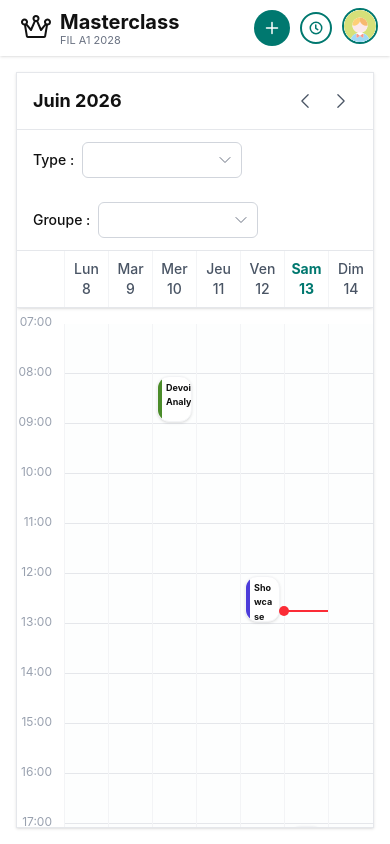
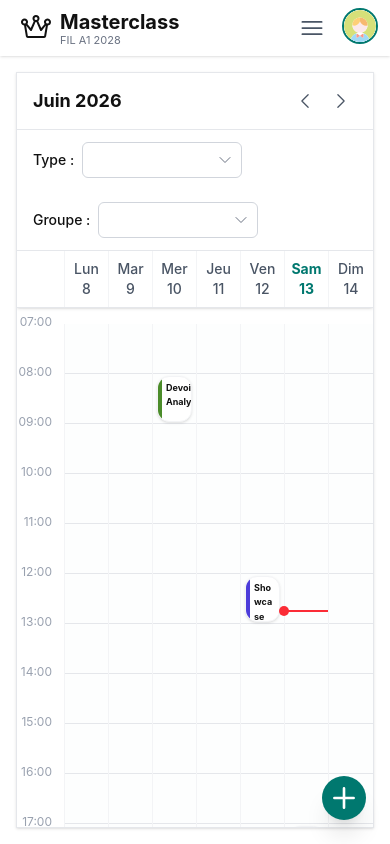
Before and after one commit to Arcols/Masterclass, a Vue app in the folder masterclass-front/: page / in a window 390 px wide. Built offline with nearby package versions, Linux system fonts and the light colour scheme.

Commit message:
feat(ui): Ajout de la timeline des prochains devoirs/examens de manière simple, ergnomique et modulable

```diff
--- a/masterclass-front/src/components/Header.vue
+++ b/masterclass-front/src/components/Header.vue
@@ -1,7 +1,13 @@
 <script setup lang="ts">
 import { ref } from 'vue';
 import { RouterLink, useRouter } from 'vue-router';
-import { UserIcon, ArrowRightStartOnRectangleIcon } from '@heroicons/vue/24/outline';
+import {
+  UserIcon,
+  ArrowRightStartOnRectangleIcon,
+  Bars3Icon,
+  ClockIcon,
+  ViewColumnsIcon
+} from '@heroicons/vue/24/outline';
 
 const props = withDefaults(
   defineProps<{
@@ -18,14 +24,21 @@ const props = withDefaults(
 
 const emit = defineEmits<{
   (e: 'add-event'): void;
-  (e: 'open-history'): void;
 }>();
 
 const router = useRouter();
+
 const isProfileMenuOpen = ref(false);
+const isBurgerMenuOpen = ref(false);
 
 const toggleProfileMenu = () => {
   isProfileMenuOpen.value = !isProfileMenuOpen.value;
+  if (isProfileMenuOpen.value) isBurgerMenuOpen.value = false;
+};
+
+const toggleBurgerMenu = () => {
+  isBurgerMenuOpen.value = !isBurgerMenuOpen.value;
+  if (isBurgerMenuOpen.value) isProfileMenuOpen.value = false;
 };
 
 const goToProfile = () => {
@@ -36,6 +49,17 @@ const goToProfile = () => {
 const logout = () => {
   isProfileMenuOpen.value = false;
   router.push('/login');
+};
+
+// ── NAVIGATION DIRECTE DEPUIS LE HEADER ──
+const goToHistory = () => {
+  isBurgerMenuOpen.value = false;
+  router.push('/history');
+};
+
+const goToTimeline = () => {
+  isBurgerMenuOpen.value = false;
+  router.push('/timeline');
 };
 </script>
 
@@ -60,39 +84,73 @@ const logout = () => {
       </div>
     </RouterLink>
 
-    <div v-if="showActions || showProfile" class="flex items-center gap-2.5 md:gap-5">
+    <div class="flex items-center gap-2.5 md:gap-5">
 
-      <template v-if="showActions">
       <button
+        v-if="showActions"
         type="button"
-          class="inline-flex items-center gap-2 px-4 py-2 rounded-md bg-[var(--color-primary)] text-white text-sm font-semibold cursor-pointer transition-colors duration-150 whitespace-nowrap hover:bg-[#006059] max-md:w-9 max-md:h-9 max-md:p-0 max-md:rounded-full max-md:justify-center"
+        class="hidden md:inline-flex items-center gap-2 px-4 py-2 rounded-md bg-[var(--color-primary)] text-white text-sm font-semibold cursor-pointer transition-colors duration-150 whitespace-nowrap hover:bg-[#006059]"
         @click="emit('add-event')"
-          aria-label="Ajouter un événement"
       >
-          <svg xmlns="http://www.w3.org/2000/svg" width="16" height="16" viewBox="0 0 256 256" fill="currentColor" aria-hidden="true">
+        <svg xmlns="http://www.w3.org/2000/svg" width="16" height="16" viewBox="0 0 256 256" fill="currentColor">
           <path d="M228,128a12,12,0,0,1-12,12H140v76a12,12,0,0,1-24,0V140H40a12,12,0,0,1,0-24h76V40a12,12,0,0,1,24,0v76h76A12,12,0,0,1,228,128Z" />
         </svg>
-          <span class="max-md:hidden">Ajouter un événement</span>
+        <span>Ajouter un événement</span>
       </button>
 
       <button
         type="button"
-          class="inline-flex items-center justify-center w-8 h-8 md:w-9 md:h-9 rounded-full border-2 border-[var(--color-primary)] text-[var(--color-primary)] bg-transparent cursor-pointer transition-colors duration-150 hover:bg-[#00786f]/10"
-          aria-label="Historique"
-          @click="emit('open-history')"
+        class="hidden md:inline-flex items-center justify-center w-9 h-9 rounded-full border-2 border-[var(--color-primary)] text-[var(--color-primary)] bg-transparent cursor-pointer transition-colors duration-150 hover:bg-[#00786f]/10"
+        title="Timeline"
+        @click="goToTimeline"
       >
-          <svg xmlns="http://www.w3.org/2000/svg" class="w-4 h-4 md:w-[22px] md:h-[22px]" viewBox="0 0 256 256" fill="currentColor" aria-hidden="true">
+        <ViewColumnsIcon class="w-[22px] h-[22px]" stroke-width="2.2" />
+      </button>
+
+      <button
+        type="button"
+        class="hidden md:inline-flex items-center justify-center w-9 h-9 rounded-full border-2 border-[var(--color-primary)] text-[var(--color-primary)] bg-transparent cursor-pointer transition-colors duration-150 hover:bg-[#00786f]/10"
+        title="Historique"
+        @click="goToHistory"
+      >
+        <svg xmlns="http://www.w3.org/2000/svg" class="w-[22px] h-[22px]" viewBox="0 0 256 256" fill="currentColor">
           <path d="M232,128A104,104,0,1,1,128,24,104.11,104.11,0,0,1,232,128Zm-24,0a80,80,0,1,0-80,80A80.09,80.09,0,0,0,208,128Zm-72,0V80a12,12,0,0,0-24,0v52a12,12,0,0,0,5.37,10l32,21.34a12,12,0,1,0,13.26-20Z" />
         </svg>
       </button>
-      </template>
+
+      <div class="relative md:hidden">
+        <button
+          @click="toggleBurgerMenu"
+          class="p-1.5 text-gray-600 hover:text-[var(--color-primary)] hover:bg-gray-100 rounded-md transition-colors cursor-pointer"
+        >
+          <Bars3Icon class="w-7 h-7" />
+        </button>
+
+        <div v-if="isBurgerMenuOpen" class="fixed inset-0 z-40" @click="isBurgerMenuOpen = false"></div>
+
+        <div
+          v-if="isBurgerMenuOpen"
+          class="absolute right-0 mt-2 w-60 bg-white rounded-md shadow-xl py-1 border border-gray-200 z-[100] animate-fade-in-up origin-top-right"
+        >
+          <button
+            @click="goToTimeline"
+            class="w-full text-left px-4 py-3 text-sm text-gray-700 hover:bg-gray-50 flex items-center gap-3 transition-colors cursor-pointer"
+          >
+            <ViewColumnsIcon class="w-5 h-5 text-gray-500" />
+            Timeline devoirs/examens
+          </button>
+          <button
+            @click="goToHistory"
+            class="w-full text-left px-4 py-3 text-sm text-gray-700 hover:bg-gray-50 flex items-center gap-3 transition-colors cursor-pointer"
+          >
+            <ClockIcon class="w-5 h-5 text-gray-500" />
+            Historique
+          </button>
+        </div>
+      </div>
 
       <div v-if="showProfile" class="relative">
-        <div
-          v-if="isProfileMenuOpen"
-          class="fixed inset-0 z-40"
-          @click="isProfileMenuOpen = false"
-        ></div>
+        <div v-if="isProfileMenuOpen" class="fixed inset-0 z-40" @click="isProfileMenuOpen = false"></div>
 
         <button
           type="button"
@@ -101,7 +159,7 @@ const logout = () => {
         >
           <img
             src="@/assets/avatar-placeholder.svg"
-            alt="" aria-hidden="true"
+            alt="Profil"
             class="w-8 h-8 md:w-9 md:h-9 rounded-full object-cover bg-white"
           />
         </button>
@@ -117,9 +175,7 @@ const logout = () => {
             <UserIcon class="w-4 h-4" />
             Mon Profil
           </button>
-
           <div class="border-t border-gray-100 my-1"></div>
-
           <button
             @click="logout"
             class="w-full text-left px-4 py-2 text-sm text-[var(--color-red)] hover:bg-red-50 flex items-center gap-2 transition-colors cursor-pointer"
--- a/masterclass-front/src/components/event/EventCard.vue
+++ b/masterclass-front/src/components/event/EventCard.vue
@@ -46,7 +46,7 @@ const leftBarColor = computed(() => `var(--color-tag-${props.event.type}-border)
     @keydown.space.prevent="emit('open-details', event)"
     class="relative flex h-full flex-col rounded-xl border border-gray-100 shadow-sm overflow-hidden transition-all duration-200 cursor-pointer focus:outline-none focus-visible:ring-2 focus-visible:ring-[var(--color-primary)] focus-visible:ring-offset-2"
     :class="[
-      isList ? 'p-4 pl-5' : 'md:p-2 md:pl-3 p-1 pl-2',
+      isList ? 'py-3 md:py-4 pr-4 pl-5' : 'md:p-2 md:pl-3 p-1 pl-2',
       event.isCompleted
         ? 'bg-[var(--color-event-done-bg)] opacity-65'
         : 'bg-[var(--color-event-not-done-bg)]',
--- a/masterclass-front/src/components/modals/EventDetailModal.vue
+++ b/masterclass-front/src/components/modals/EventDetailModal.vue
@@ -141,7 +141,7 @@ const submitNewItem = () => {
 
 <template>
   <div
-    class="fixed inset-0 z-100 flex items-center justify-center bg-[var(--color-black)]/40 backdrop-blur-sm p-4"
+    class="fixed inset-0 z-999 flex items-center justify-center bg-[var(--color-black)]/40 backdrop-blur-sm p-4"
     @click.self="emit('close')"
   >
     <dialog
--- a/masterclass-front/src/router/index.ts
+++ b/masterclass-front/src/router/index.ts
@@ -4,6 +4,7 @@ import LoginView from '../views/LoginView.vue'
 import RegisterView from '../views/RegisterView.vue'
 import HistoryView from '@/views/HistoryView.vue'
 import ProfileView from '@/views/ProfileView.vue'
+import TimelineView from '@/views/TimelineView.vue'
 
 const router = createRouter({
   history: createWebHistory(import.meta.env.BASE_URL),
@@ -32,6 +33,11 @@ const router = createRouter({
       path: '/profile',
       name: 'profile',
       component: ProfileView,
+    },
+    {
+      path: '/timeline',
+      name: 'timeline',
+      component: TimelineView,
     }
   ],
 })
--- a/masterclass-front/src/views/HomeView.vue
+++ b/masterclass-front/src/views/HomeView.vue
@@ -30,14 +30,14 @@ const handleEdit = (event: EventData) => {
 </script>
 
 <template>
-  <div class="w-full h-screen flex flex-col bg-[var(--color-background)] overflow-hidden">
+  <div class="w-full h-screen flex flex-col bg-[var(--color-background)] overflow-hidden relative">
+
     <Header
-      class="z-50 bg-[var(--color-background)] shadow-sm shrink-0"
+      class="z-100 bg-[var(--color-background)] shadow-sm shrink-0"
       :show-actions="true"
       :show-profile="true"
       subtitle="FIL A1 2028"
       @add-event="onAddEvent"
-      @open-history="router.push('/history')"
     />
 
     <main class="flex-1 flex gap-6 p-4 md:p-6 lg:p-8 min-h-0 overflow-hidden">
@@ -63,6 +63,16 @@ const handleEdit = (event: EventData) => {
       @delete="handleDelete"
       @edit="handleEdit"
     />
+
+    <button
+      @click="onAddEvent"
+      class="md:hidden fixed bottom-6 right-6 z-[90] w-11 h-11 bg-[var(--color-primary)] text-white rounded-full shadow-xl flex items-center justify-center hover:scale-105 active:scale-95 transition-transform focus:outline-none cursor-pointer"
+      aria-label="Ajouter un événement"
+    >
+      <svg xmlns="http://www.w3.org/2000/svg" class="w-7 h-7" viewBox="0 0 256 256" fill="currentColor">
+        <path d="M228,128a12,12,0,0,1-12,12H140v76a12,12,0,0,1-24,0V140H40a12,12,0,0,1,0-24h76V40a12,12,0,0,1,24,0v76h76A12,12,0,0,1,228,128Z" />
+      </svg>
+    </button>
   </div>
 
   <AddEventModal ref="addEventRef" />
--- /dev/null
+++ b/masterclass-front/src/views/TimelineView.vue
@@ -0,0 +1,75 @@
+<script setup lang="ts">
+import { ref, computed } from 'vue';
+import Header from '@/components/Header.vue';
+import EventCard, { type EventData } from '@/components/event/EventCard.vue';
+import EventDetailModal from '@/components/modals/EventDetailModal.vue';
+import mockEvents from '@/mocks/events.json';
+
+// On utilise les mêmes données que le panneau de bureau
+const localEvents = ref<EventData[]>([...mockEvents] as EventData[]);
+
+const upcomingTasks = computed(() => {
+  return localEvents.value
+    .filter(e => e.type === 'devoir' || e.type === 'examen')
+    .sort((a, b) => new Date(a.date).getTime() - new Date(b.date).getTime());
+});
+
+// État pour la modale de détails
+const selectedEvent = ref<EventData | null>(null);
+
+const handleUpdateStatus = (id: string, newValue: boolean) => {
+  const task = localEvents.value.find(e => e.id === id);
+  if (task) task.isCompleted = newValue;
+};
+
+const handleDelete = (id: string) => {
+  localEvents.value = localEvents.value.filter(e => e.id !== id);
+  selectedEvent.value = null;
+};
+</script>
+
+<template>
+  <div class="w-full h-screen flex flex-col bg-[var(--color-background)] overflow-hidden relative">
+
+    <Header
+      class="relative z-[999] bg-[var(--color-background)] shadow-sm shrink-0"
+      :show-actions="false"
+      :show-profile="true"
+      subtitle="FIL A1 2028"
+    />
+
+    <main class="flex-1 overflow-y-auto p-4 md:p-6 lg:p-8">
+      <div class="max-w-3xl mx-auto w-full">
+
+        <div class="flex items-center justify-between mb-6">
+          <h1 class="text-2xl font-bold text-[var(--color-black)]">Timeline Devoirs/Examens</h1>
+          <span class="bg-[var(--color-primary)] text-white text-[10px] font-bold px-3 py-1 rounded-full uppercase tracking-widest shadow-sm">
+            Prochainement
+          </span>
+        </div>
+
+        <div class="flex flex-col gap-3"> <EventCard
+          v-for="task in upcomingTasks"
+          :key="task.id"
+          :event="task"
+          layout="list"
+          @open-details="selectedEvent = task"
+          @toggle-complete="handleUpdateStatus"
+        />
+
+          <div v-if="upcomingTasks.length === 0" class="text-center text-gray-500 py-12 bg-white rounded-xl border border-gray-100">
+            Aucun devoir ou examen à venir. Profites-en pour te reposer !
+          </div>
+        </div>
+      </div>
+    </main>
+
+    <EventDetailModal
+      v-if="selectedEvent"
+      :event="selectedEvent"
+      @close="selectedEvent = null"
+      @toggle-complete="(id, val) => handleUpdateStatus(id, val)"
+      @delete="handleDelete"
+    />
+  </div>
+</template>
```
Lines whose indentation alone changed are shown as unchanged.
